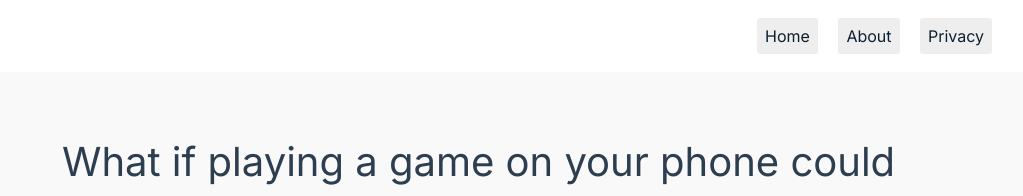
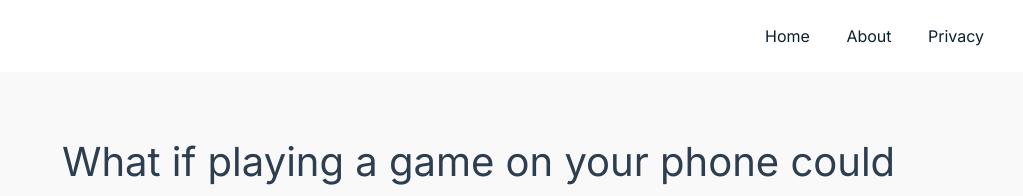
Before and after one commit to colabobio/epidemica-website, a Jekyll site: the page built from _toplevel/0-index.md, in a window 1280 px wide. Shown: the top 196 px of the page, without its empty margins (128-1151 px from the left). Built offline with Jekyll 4.4.1, drawn with Linux system fonts in a browser that asks for light colours.

Commit message:
changed header style

```diff
--- a/assets/css/default.css
+++ b/assets/css/default.css
@@ -35,7 +35,7 @@ nav a,
 nav a:visited {
   text-decoration: none;
   color: inherit;
-  background-color: #EEE;
+  background-color: transparent;
   border-radius: .2em;
   padding: .5em;
   margin-left: 1em;
@@ -43,7 +43,12 @@ nav a:visited {
 
 nav a:hover,
 nav a:focus {
-  background-color: #DDD;
+  text-decoration: underline;
+}
+
+nav a.current {
+  text-decoration: underline;
+  font-weight: bold;
 }
 
 body ul {
```
